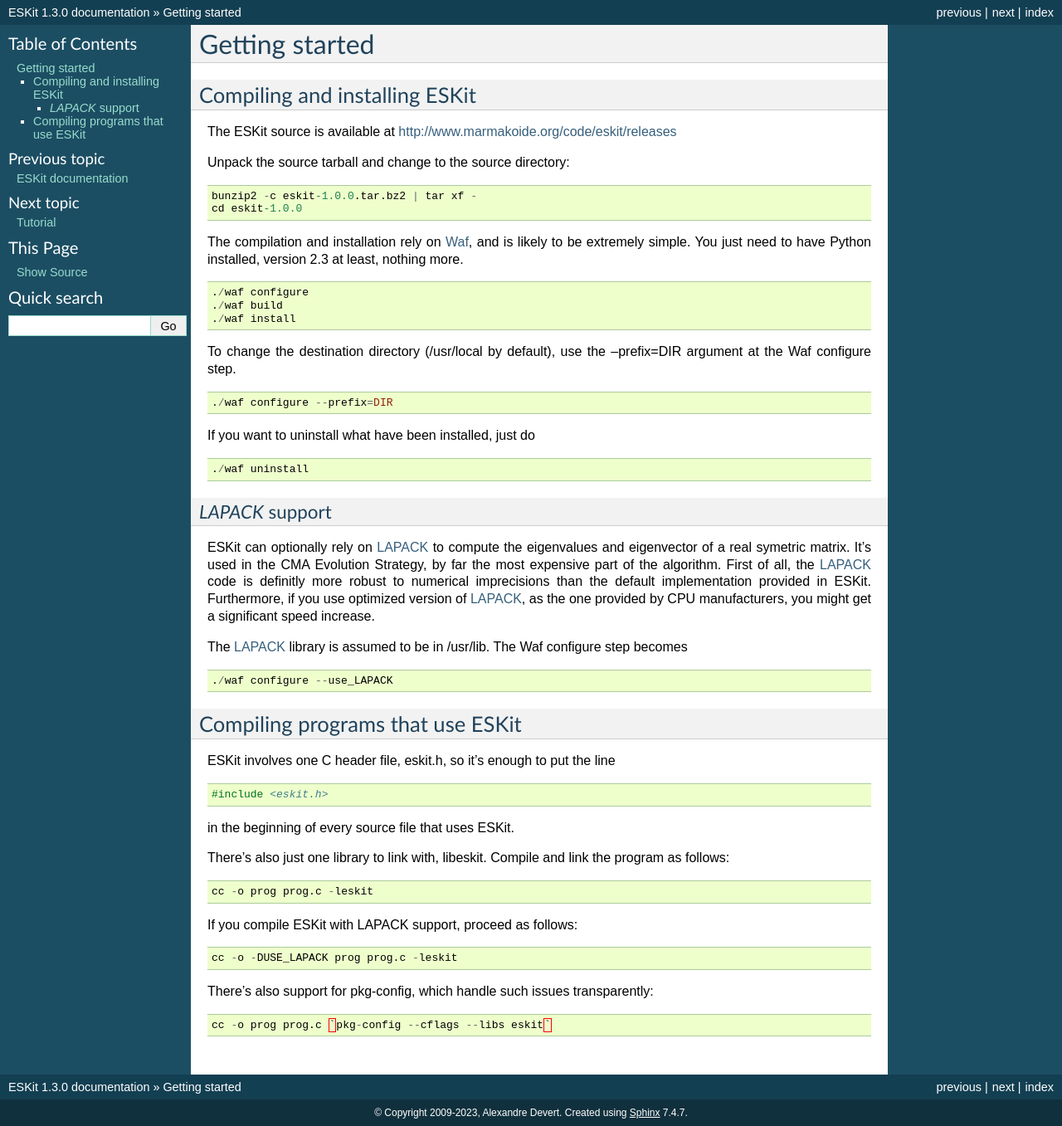
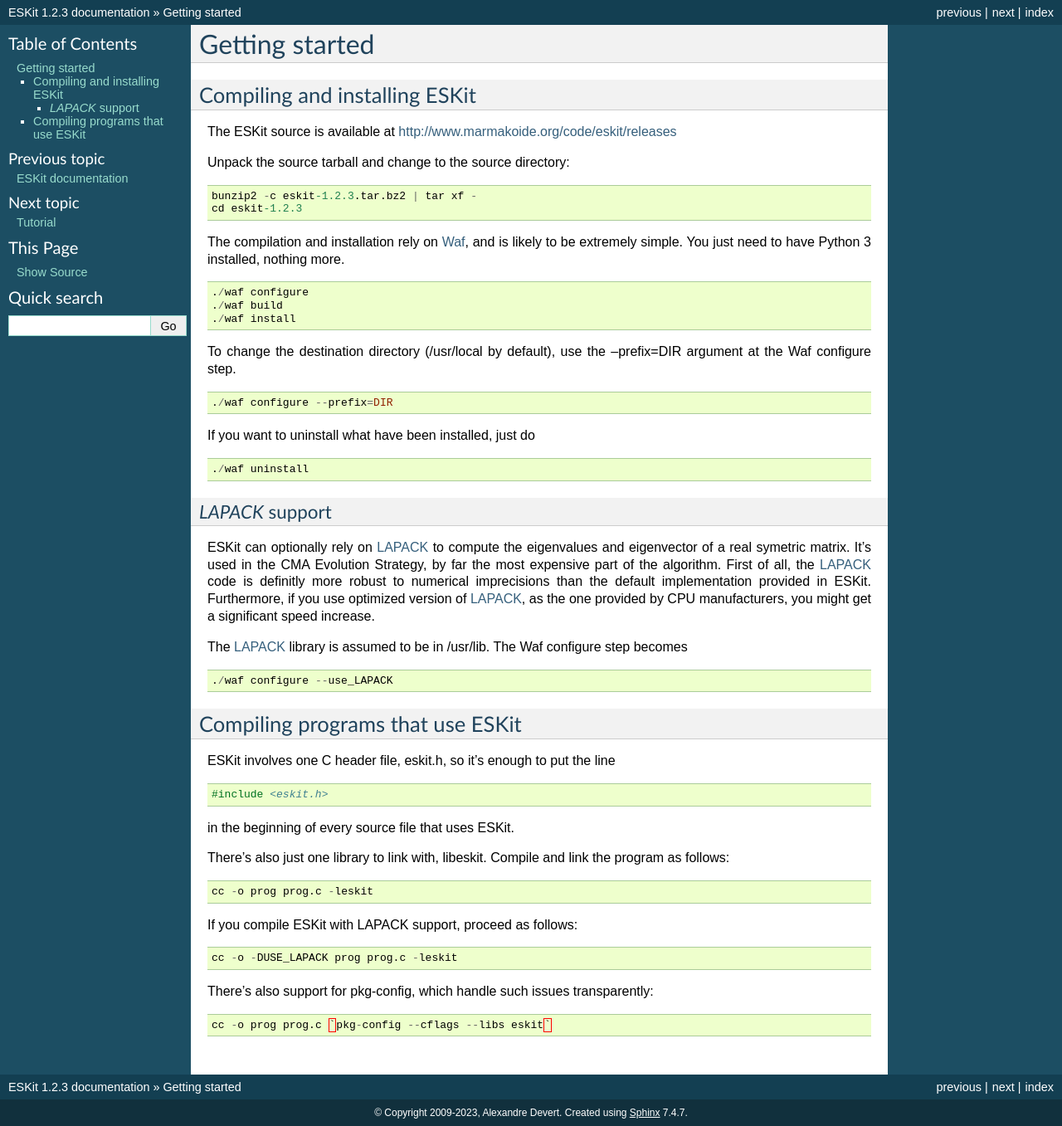
Before and after one commit to marmakoide/eskit, a Sphinx documentation site: the page built from docs/source/install.rst, in a window 1280 px wide. Shown: the whole page at 83% size. Built offline with Sphinx 7.4.7, drawn with Linux system fonts in a browser that asks for light colours; formulas are drawn with MathJax 3.

Commit message:
Put current version number, 1.2.3, wherever relevant

```diff
--- a/docs/source/conf.py
+++ b/docs/source/conf.py
@@ -45,9 +45,9 @@ copyright = u'2009-2023, Alexandre Devert'
 # built documents.
 #
 # The short X.Y version.
-version = '1.3'
+version = '1.2'
 # The full version, including alpha/beta/rc tags.
-release = '1.3.0'
+release = '1.2.3'
 
 # The language for content autogenerated by Sphinx. Refer to documentation
 # for a list of supported languages.
--- a/docs/source/install.rst
+++ b/docs/source/install.rst
@@ -17,11 +17,11 @@ Unpack the source tarball and change to the source directory:
 
 ::
 
-	bunzip2 -c eskit-1.0.0.tar.bz2 | tar xf -
-	cd eskit-1.0.0
+	bunzip2 -c eskit-1.2.3.tar.bz2 | tar xf -
+	cd eskit-1.2.3
 
 The compilation and installation rely on `Waf`_, and is likely to be extremely
-simple. You just need to have Python installed, version 2.3 at least, nothing
+simple. You just need to have Python 3 installed, nothing
 more.
 
 ::
```
Also changed, not shown: 1 other file.
